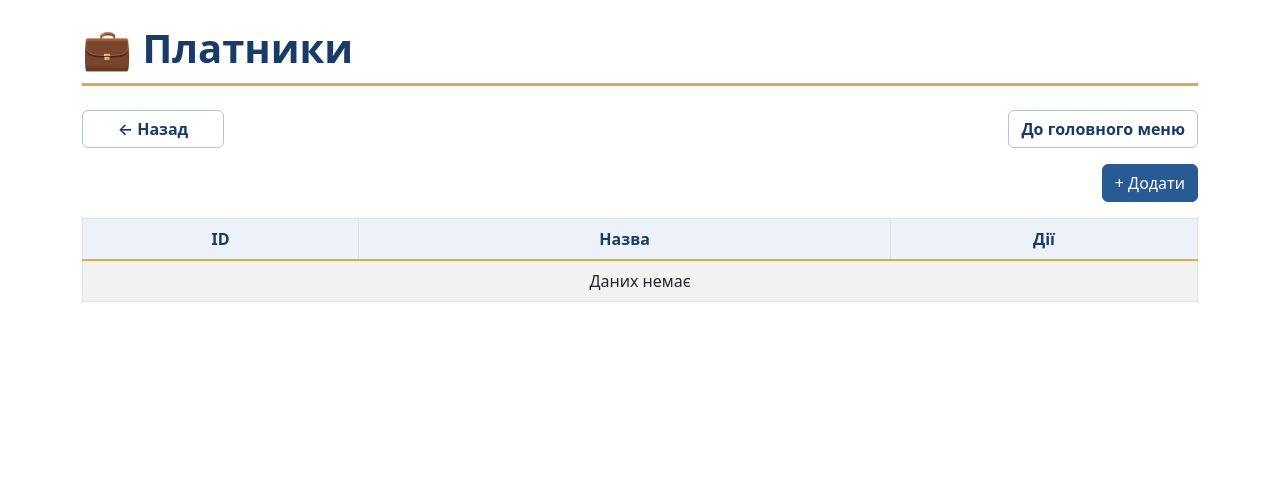
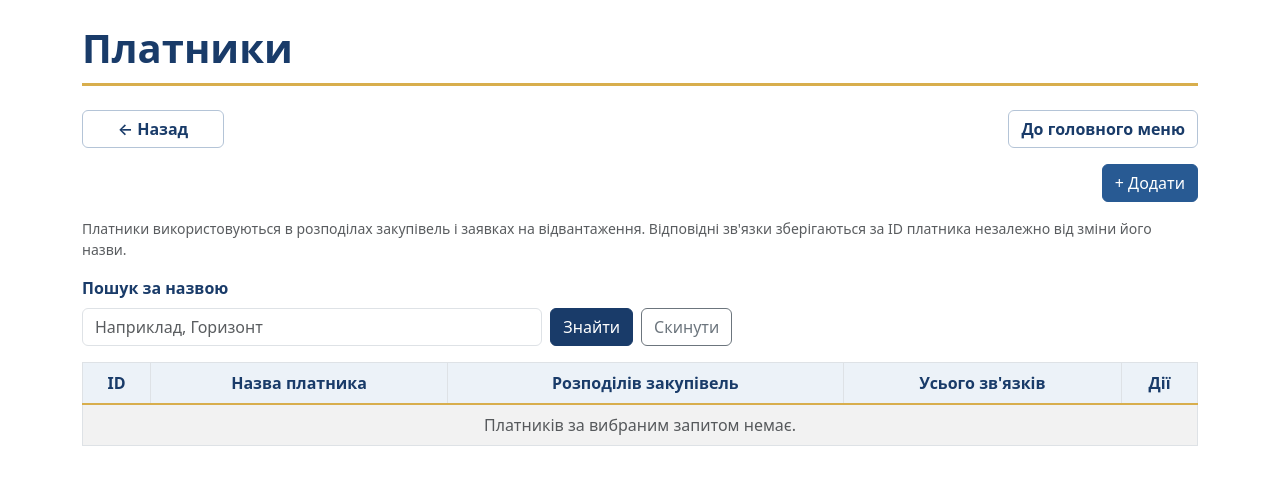
Before and after one commit to maksymvasylyna/agro_erp, a Flask app: page /payers/ in a window 1280 px wide. Shown: the top 485 px of the page. Run offline with Flask 3, Linux system fonts and the light colour scheme; some libraries are stand-ins or nearby versions.

Commit message:
refactor(payers): consistent UI, validate names and protect purchasing references

```diff
--- a/modules/reference/payers/forms.py
+++ b/modules/reference/payers/forms.py
@@ -1,8 +1,22 @@
-# modules/reference/payers/forms.py
+"""Validated payment-payer directory forms."""
 from flask_wtf import FlaskForm
 from wtforms import StringField, SubmitField
-from wtforms.validators import DataRequired
+from wtforms.validators import DataRequired, Length
+
+from modules.reference.shared_crud import normalize_reference_name
+
 
 class PayerForm(FlaskForm):
-    name = StringField("Назва", validators=[DataRequired()])
+    name = StringField(
+        "Назва платника",
+        filters=[normalize_reference_name],
+        validators=[
+            DataRequired(message="Вкажіть назву платника."),
+            Length(max=128, message="Назва платника не може перевищувати 128 символів."),
+        ],
+    )
     submit = SubmitField("Зберегти")
+
+
+class PayerDeleteForm(FlaskForm):
+    """CSRF-protected deletion only for unreferenced payers."""
--- a/modules/reference/payers/routes.py
+++ b/modules/reference/payers/routes.py
@@ -1,18 +1,51 @@
-# modules/reference/payers/routes.py
-from flask import Blueprint, render_template, redirect, url_for, request, flash
+"""Master payer directory, shared by purchasing allocations and shipments.
+
+Existing payer IDs are stable. Deletion never cascades to operational records.
+"""
+from flask import Blueprint, flash, redirect, render_template, request, url_for
+from sqlalchemy import func
+from sqlalchemy.exc import IntegrityError
+
 from extensions import db
+from modules.purchases.payer_allocation.models import PayerAllocation
+from modules.reference.shared_crud import linked_record_counts
+from .forms import PayerDeleteForm, PayerForm
 from .models import Payer
-from .forms import PayerForm
+
 
 bp = Blueprint("payers", __name__, url_prefix="/payers", template_folder="templates")
 
+
+def _duplicate(name, exclude_id=None):
+    query = Payer.query.filter(func.lower(Payer.name) == name.lower())
+    if exclude_id is not None:
+        query = query.filter(Payer.id != exclude_id)
+    return query.first()
+
+
+def _allocation_counts():
+    return dict(
+        db.session.query(PayerAllocation.payer_id, func.count(PayerAllocation.id))
+        .filter(PayerAllocation.payer_id.isnot(None))
+        .group_by(PayerAllocation.payer_id)
+        .all()
+    )
+
+
 @bp.route("/")
 def index():
-    payers = Payer.query.order_by(Payer.name).all()
+    search = (request.args.get("q") or "").strip()
+    query = Payer.query
+    if search:
+        query = query.filter(Payer.name.ilike(f"%{search}%"))
     return render_template(
         "payers/index.html",
-        payers=payers,
-        create_url=url_for("payers.create")  # ✅ Ось ключове!
+        payers=query.order_by(Payer.name).all(),
+        allocation_counts=_allocation_counts(),
+        dependencies=linked_record_counts(Payer),
+        delete_form=PayerDeleteForm(),
+        search=search,
+        create_url=url_for("payers.create"),
     )
 
 
@@ -20,28 +53,63 @@ def index():
 def create():
     form = PayerForm()
     if form.validate_on_submit():
-        new_payer = Payer(name=form.name.data)
-        db.session.add(new_payer)
-        db.session.commit()
-        flash("Платника додано", "success")
-        return redirect(url_for("payers.index"))
+        if _duplicate(form.name.data):
+            form.name.errors.append("Платник із такою назвою вже існує.")
+        else:
+            try:
+                db.session.add(Payer(name=form.name.data))
+                db.session.commit()
+            except IntegrityError:
+                db.session.rollback()
+                form.name.errors.append("Не вдалося додати платника: перевірте назву.")
+            else:
+                flash("Платника додано. Він доступний у розподілах закупівель.", "success")
+                return redirect(url_for("payers.index"))
     return render_template("payers/form.html", form=form, action="Створити")
+
 
 @bp.route("/edit/<int:id>", methods=["GET", "POST"])
 def edit(id):
     payer = Payer.query.get_or_404(id)
     form = PayerForm(obj=payer)
     if form.validate_on_submit():
-        payer.name = form.name.data
-        db.session.commit()
-        flash("Платника оновлено", "success")
-        return redirect(url_for("payers.index"))
+        if _duplicate(form.name.data, exclude_id=payer.id):
+            form.name.errors.append("Платник із такою назвою вже існує.")
+        else:
+            payer.name = form.name.data
+            try:
+                db.session.commit()
+            except IntegrityError:
+                db.session.rollback()
+                form.name.errors.append("Не вдалося зберегти зміни до платника.")
+            else:
+                flash("Платника оновлено.", "success")
+                return redirect(url_for("payers.index"))
     return render_template("payers/form.html", form=form, action="Редагувати")
+
 
 @bp.route("/delete/<int:id>", methods=["POST"])
 def delete(id):
+    if not PayerDeleteForm().validate_on_submit():
+        flash("Невірне або прострочене підтвердження видалення.", "warning")
+        return redirect(url_for("payers.index"))
+
     payer = Payer.query.get_or_404(id)
-    db.session.delete(payer)
-    db.session.commit()
-    flash("Платника видалено", "info")
+    linked = linked_record_counts(Payer).get(payer.id, 0)
+    if linked:
+        flash(
+            f"Платник «{payer.name}» використовується в {linked} записах закупівель "
+            "або відвантажень. Видалення заблоковано.",
+            "warning",
+        )
+        return redirect(url_for("payers.index"))
+
+    try:
+        db.session.delete(payer)
+        db.session.commit()
+    except IntegrityError:
+        db.session.rollback()
+        flash("Платник має пов'язані дані й не може бути видалений.", "warning")
+    else:
+        flash("Платника видалено.", "info")
     return redirect(url_for("payers.index"))
--- a/modules/reference/payers/templates/payers/index.html
+++ b/modules/reference/payers/templates/payers/index.html
@@ -1,29 +1,64 @@
 {% extends 'reference/_index_base.html' %}
 
 {% block title_text %}Платники{% endblock %}
-{% block header_text %}💼 Платники{% endblock %}
+{% block header_text %}Платники{% endblock %}
+
+{% block before_table %}
+  <p class="text-muted small mb-3">
+    Платники використовуються в розподілах закупівель і заявках на відвантаження.
+    Відповідні зв'язки зберігаються за ID платника незалежно від зміни його назви.
+  </p>
+{% endblock %}
+
+{% block filter_form %}
+  <form method="get" action="{{ url_for('payers.index') }}" class="row g-2 align-items-end mb-3">
+    <div class="col-sm-7 col-lg-5">
+      <label for="payer-search" class="form-label">Пошук за назвою</label>
+      <input id="payer-search" type="search" name="q" class="form-control"
+             value="{{ search }}" placeholder="Наприклад, Горизонт">
+    </div>
+    <div class="col-sm-5 col-lg-4 d-flex gap-2">
+      <button type="submit" class="btn btn-primary">Знайти</button>
+      <a href="{{ url_for('payers.index') }}" class="btn btn-outline-secondary">Скинути</a>
+    </div>
+  </form>
+{% endblock %}
 
 {% block table_headers %}
   <th>ID</th>
-  <th>Назва</th>
+  <th>Назва платника</th>
+  <th>Розподілів закупівель</th>
+  <th>Усього зв'язків</th>
   <th>Дії</th>
 {% endblock %}
 
 {% block table_rows %}
   {% for payer in payers %}
+    {% set allocation_count = allocation_counts.get(payer.id, 0) %}
+    {% set dependent = dependencies.get(payer.id, 0) %}
     <tr>
       <td>{{ payer.id }}</td>
-    <td>{{ payer.name }}</td>
+      <td class="text-start fw-semibold">{{ payer.name }}</td>
+      <td>{{ allocation_count }}</td>
+      <td>{{ dependent }}</td>
       <td>
-      <a href="{{ url_for('payers.edit', id=payer.id) }}" class="btn btn-sm btn-primary">✏️</a>
-      <form action="{{ url_for('payers.delete', id=payer.id) }}" method="post" style="display:inline-block;" onsubmit="return confirm('Ви впевнені?')">
-        <button type="submit" class="btn btn-sm btn-danger">🗑️</button>
+        <div class="d-flex flex-wrap justify-content-center gap-2">
+          <a href="{{ url_for('payers.edit', id=payer.id) }}" class="btn btn-sm btn-primary"
+             aria-label="Редагувати платника {{ payer.name }}">Редагувати</a>
+          {% if dependent %}
+            <button type="button" class="btn btn-sm btn-outline-danger" disabled
+                    title="Платник використовується в закупівлях або відвантаженнях">Видалити</button>
+          {% else %}
+            <form method="post" action="{{ url_for('payers.delete', id=payer.id) }}"
+                  onsubmit="return confirm('Видалити платника «{{ payer.name }}»?');">
+              {{ delete_form.hidden_tag() }}
+              <button type="submit" class="btn btn-sm btn-outline-danger">Видалити</button>
             </form>
+          {% endif %}
+        </div>
       </td>
     </tr>
   {% else %}
-  <tr>
-    <td colspan="3">Даних немає</td>
-  </tr>
+    <tr><td colspan="5" class="text-muted">Платників за вибраним запитом немає.</td></tr>
   {% endfor %}
 {% endblock %}
```
Also changed, not shown: modules/reference/payers/templates/payers/form.html (+11 -16 lines). Lines whose indentation alone changed are shown as unchanged.
